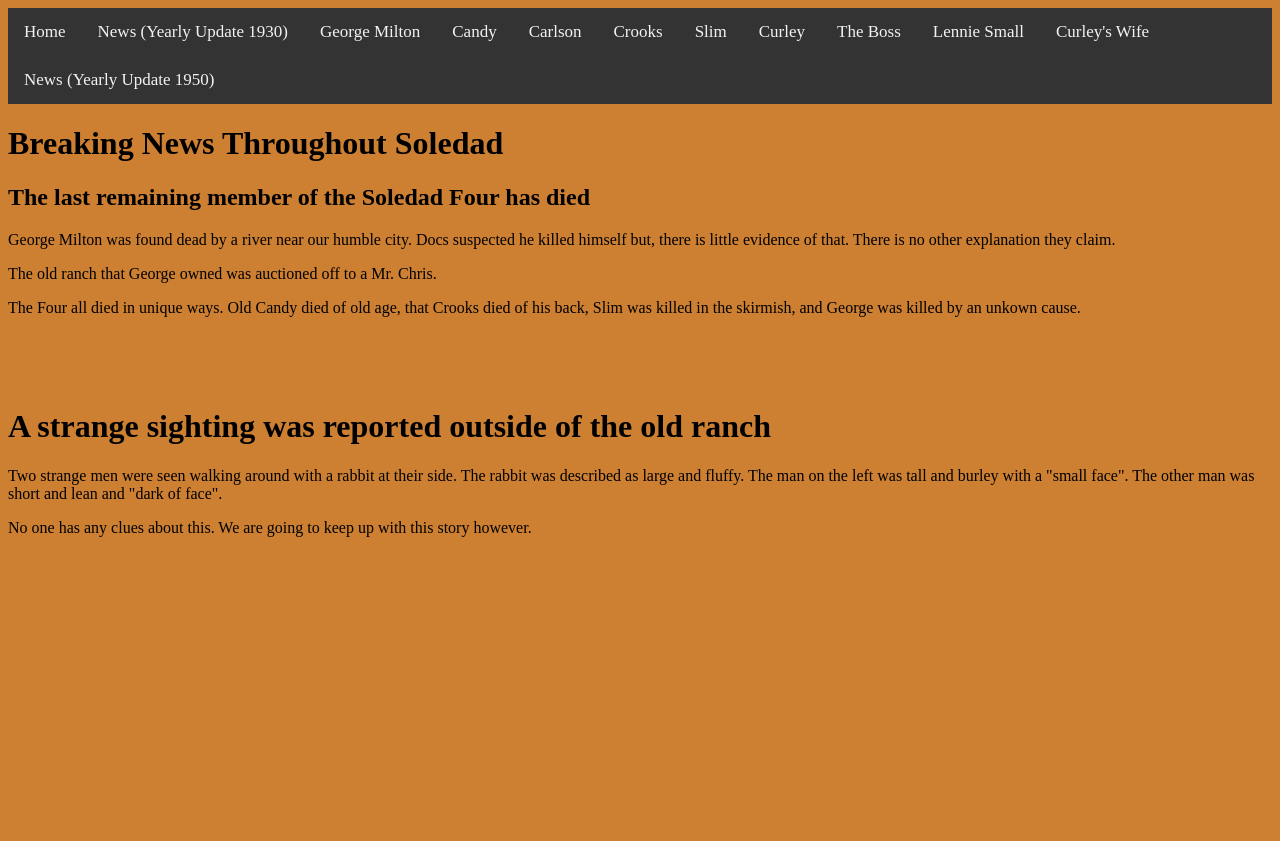
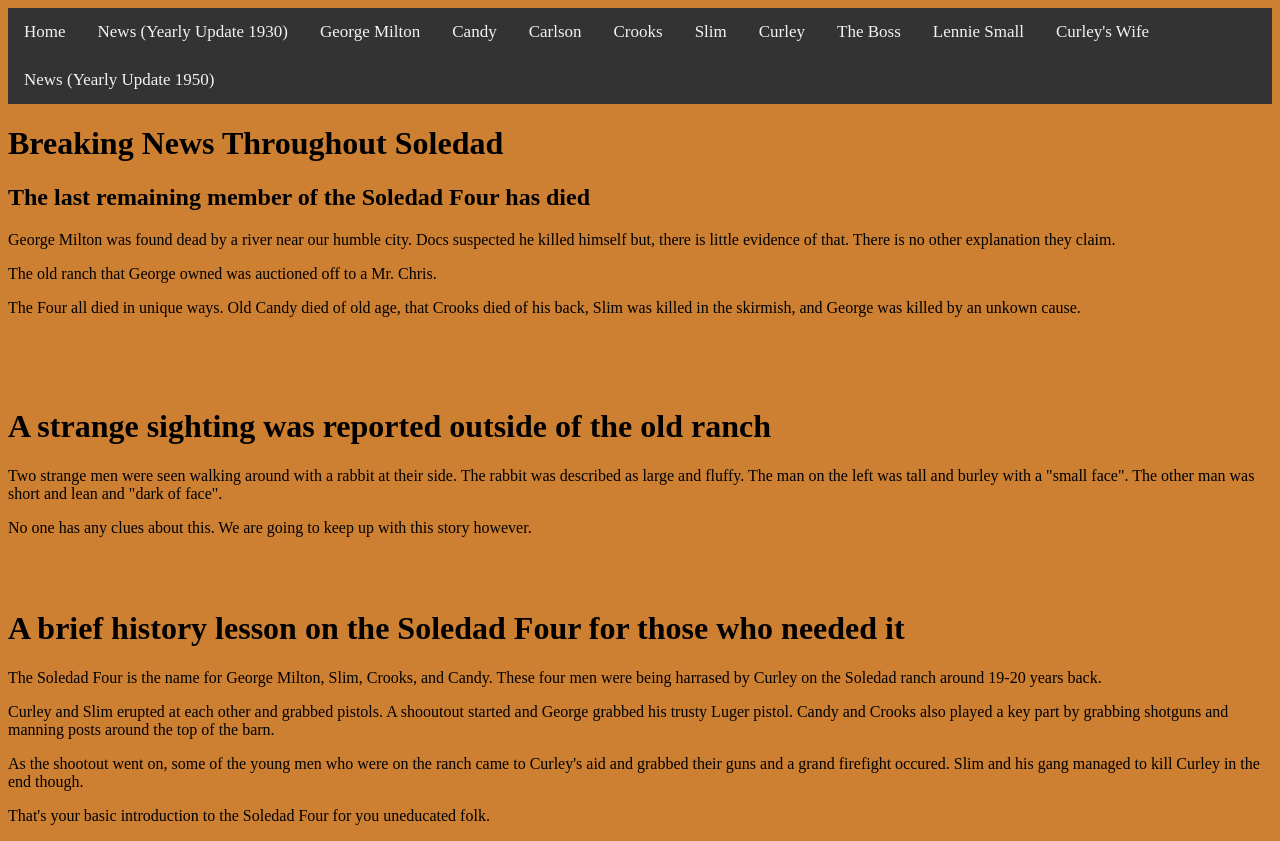
Before and after one commit to MooseCoding/Project, a plain HTML site: page 1950News.html in a window 1280 px wide. Before the commit the page ends 800 px from the top, so only its background shows below. Drawn offline with Linux system fonts and the light colour scheme.

Commit message:
Update 2

```diff
--- a/1950News.html
+++ b/1950News.html
@@ -33,5 +33,11 @@
           <h1>A strange sighting was reported outside of the old ranch</h1>
           <p>Two strange men were seen walking around with a rabbit at their side. The rabbit was described as large and fluffy. The man on the left was tall and burley with a "small face". The other man was short and lean and "dark of face".</p>
           <p>No one has any clues about this. We are going to keep up with this story however.</p>
+          <br><br>
+          <h1>A brief history lesson on the Soledad Four for those who needed it</h1>
+          <p>The Soledad Four is the name for George Milton, Slim, Crooks, and Candy. These four men were being harrased by Curley on the Soledad ranch around 19-20 years back.</p>
+          <p>Curley and Slim erupted at each other and grabbed pistols. A shooutout started and George grabbed his trusty Luger pistol. Candy and Crooks also played a key part by grabbing shotguns and manning posts around the top of the barn.</p>
+          <p>As the shootout went on, some of the young men who were on the ranch came to Curley's aid and grabbed their guns and a grand firefight occured. Slim and his gang managed to kill Curley in the end though.</p>
+          <p>That's your basic introduction to the Soledad Four for you uneducated folk.</p>
     </body>
 </html>
```
Also changed, not shown: george.html (+2 -2 lines).
